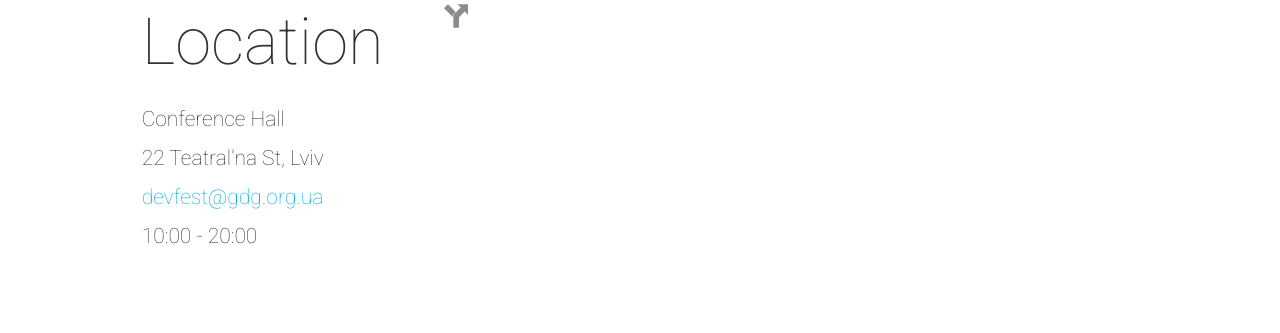
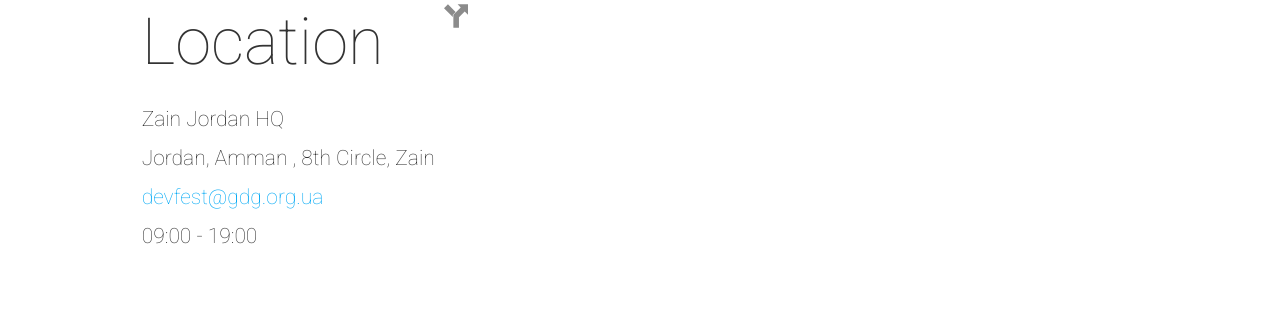
Before and after one commit to MhmdAljobairi/testgdg2, a Jekyll site: the page built from index.html, in a window 1280 px wide and 900 px high, scrolled down 2804 px. Shown: the part 153-486 px from the top of the window. Built offline with Jekyll 4.4.1, drawn with Linux system fonts in a browser that asks for light colours; nearby versions of some CDN libraries; comment, search, counter and statistics services are not loaded.

Commit message:
init website20

```diff
--- a/_config.yml
+++ b/_config.yml
@@ -84,19 +84,19 @@ rockstarSpeakersButtonText: "See all speakers"
 
 # Location Block
 locationBlockTitle: "Location"
-eventLocationName: "Conference Hall"
+eventLocationName: "Zain Jordan HQ"
 eventLocationLink: "http://cabinet.kinopalace.lviv.ua/showtimes/"
-eventStreetAddress: "22 Teatral'na St"
-eventAddressLocality: "Lviv"
+eventStreetAddress: "Jordan, Amman , 8th Circle"
+eventAddressLocality: "Zain"
 eventAddressLocalityRegion: "Lvivska"
 eventPostalCode: "79000"
 eventAddressCountry: "Ukraine"
-eventStartTime: "2014-10-25T10:00"
-eventDoorTime: "09:00"
-eventEndTime: "2014-10-25T20:00"
-eventPlaceCoordinates: "49.843237, 24.028751"
-mapCenterCoordinates: "49.842537, 24.025701"
-mapMobileCenterCoordinates: "49.841620, 24.029411"
+eventStartTime: "2014-09-27T09:00"
+eventDoorTime: "08:00"
+eventEndTime: "2014-29-27T19:00"
+eventPlaceCoordinates: "31.963299, 35.844601"
+mapCenterCoordinates: "31.963299, 35.844601"
+mapMobileCenterCoordinates: "31.963299, 35.844601"
 
 # Venue Block
 venueBlockTitle: "Venue"
```
Also changed, not shown: 1 other file.
